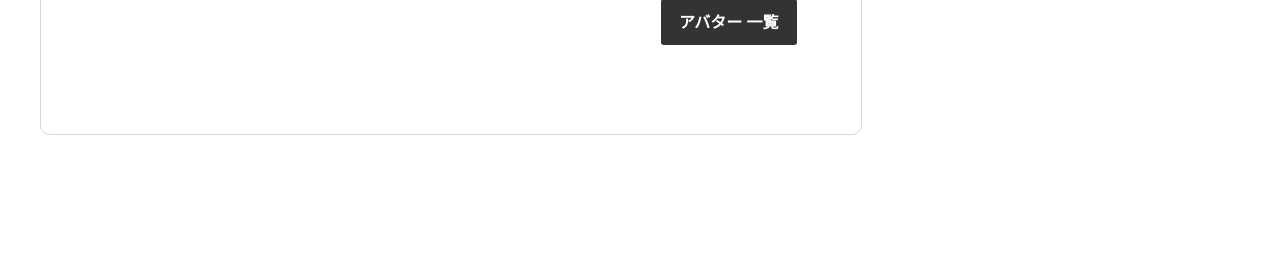
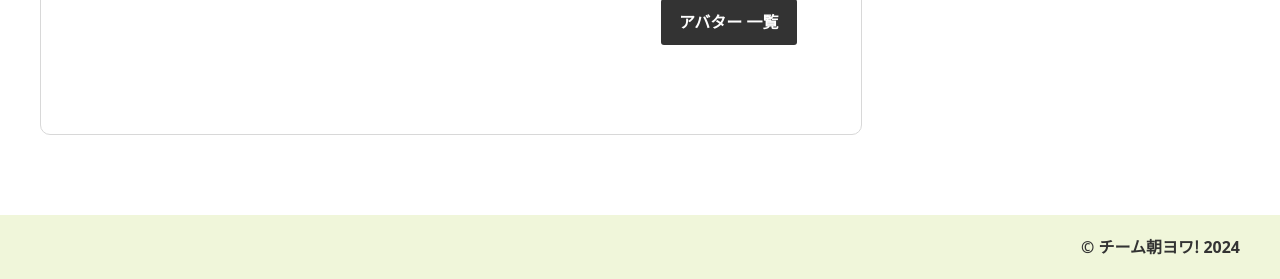
Before and after one commit to FumihikoTsutsuguchi/team-app, a PHP site: page /index.php in a window 1280 px wide. Shown: the part 1950-2229 px from the top of the page. Before the commit the page ends 2085 px from the top, so only its background shows below. Run offline with PHP 8.4, Linux system fonts and the light colour scheme; data that the repository does not hold is empty.

Commit message:
[add]フッターのコンテンツ追加

```diff
--- a/app/front/css/component/_footer.scss
+++ b/app/front/css/component/_footer.scss
@@ -1,5 +1,14 @@
 @use "../global" as *;
 
 .c-footer {
+    margin-top: 80px;
+    background-color: #f0f6da;
+}
 
+.c-footer__content {
+    width: 100%;
+    max-width: 1200px;
+    margin: 0 auto;
+    padding: 20px 30px;
+    text-align: right;
 }
--- a/app/front/footer.php
+++ b/app/front/footer.php
@@ -1,5 +1,7 @@
 <footer class="c-footer">
-
+    <div class="c-footer__content">
+        <p>© チーム朝ヨワ！ 2024</p>
+    </div>
 </footer>
 
 <script src="./js/index.js"></script>
```
Also changed, not shown: app/front/dist/css/style.css, docker/web/php.ini (line endings or trailing spaces).
